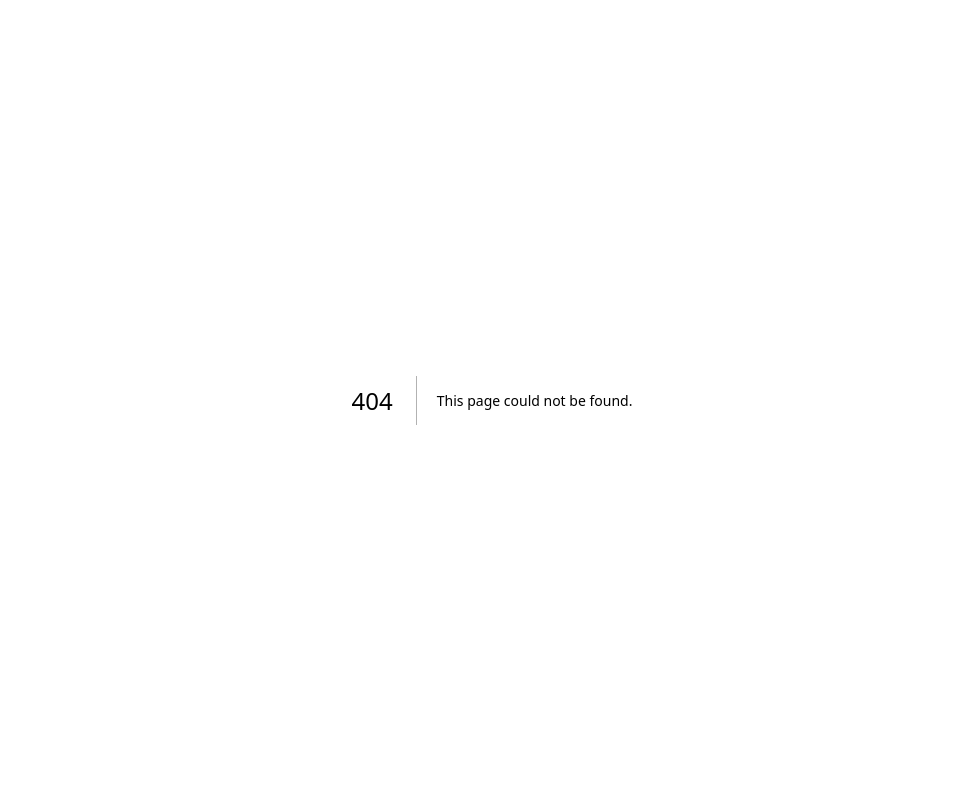
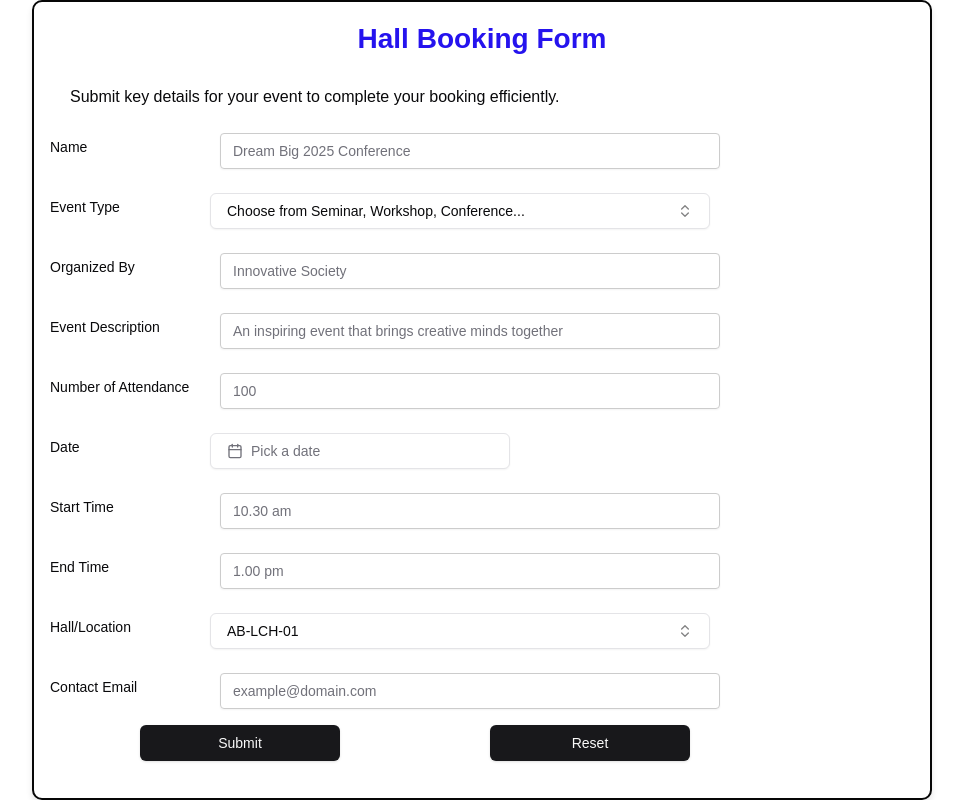
Before and after one commit to zaplink/HallEase-New, a Next.js app: page /bookingNew in a window 1280 px wide. Before the commit this address had no page. Shown: the whole page, without its empty margins (148-1111 px from the left). Built offline with nearby package versions, Linux system fonts and the light colour scheme.

Commit message:
creating new bookingform

```diff
--- /dev/null
+++ b/src/app/bookingNew/page.tsx
@@ -0,0 +1,11 @@
+import React from 'react';
+import Bookingformnew from '@/components/ui/bookingformnew';
+function page() {
+	return (
+		<>
+			<Bookingformnew />
+		</>
+	);
+}
+
+export default page;
--- /dev/null
+++ b/src/app/bookingnewstyle.css
@@ -0,0 +1,48 @@
+.title {
+	color: rgb(37, 19, 238);
+	font-size: 28px;
+	font-weight: 700;
+	text-align: center;
+	margin-bottom: 25px;
+}
+.para {
+	margin-bottom: 35px;
+	margin-left: 20px;
+}
+Form {
+	border: 2px solid rgb(7, 7, 7);
+	border-radius: 10px;
+	padding: 5px 40px;
+	width: 900px;
+	height: 800px;
+	background-color: #ffffff;
+	box-shadow: 0 4px 6px rgba(0, 0, 0, 0.1);
+	margin-left: 180px;
+}
+.input {
+	width: 500px;
+	height: 36px;
+	border-radius: 4px;
+	border: 1px solid #ccc;
+
+	font-size: 14px;
+	box-sizing: border-box;
+	margin-left: 10px;
+}
+.form-item {
+	display: flex;
+	align-items: center; /* Aligns items vertically in the center */
+	gap: 10px; /* Space between label and input */
+}
+
+.form-item label {
+	min-width: 150px; /* Adjust width for consistent alignment */
+}
+.but {
+	width: 200px;
+	margin-left: 90px;
+}
+.reset {
+	width: 200px;
+	margin-left: 150px;
+}
--- /dev/null
+++ b/src/components/ui/bookingformnew.tsx
@@ -0,0 +1,284 @@
+'use client';
+import { Combobox } from '../combobox';
+import { DatePickerDemo } from './DatePicker';
+import { useForm } from 'react-hook-form';
+import '@/app/bookingnewstyle.css';
+
+import {
+	Form,
+	FormItem,
+	FormLabel,
+	FormControl,
+	FormMessage,
+	FormField,
+} from '@/components/ui/form'; // Adjust the import path if needed
+import { Input } from '@/components/ui/input'; // Ensure you have an Input component
+import { Button } from '@/components/ui/button'; // Ensure you have a Button component
+
+type FormValues = {
+	name: string;
+	email: string;
+	eventtype: string;
+	organizedby: string;
+	eventdescription: string;
+	attendance: string;
+	date: Date;
+	starttime: string;
+	endtime: string;
+	halllocation: string;
+};
+
+function BookingFormNew() {
+	const form = useForm<FormValues>({
+		defaultValues: {
+			name: '',
+			email: '',
+		},
+	});
+
+	const onSubmit = (data: FormValues) => {
+		console.log('Form submitted:', data);
+	};
+
+	const eventType = [
+		{ value: 'seminar', label: 'Seminar' },
+		{ value: 'workshop', label: 'work shop' },
+		{ value: 'confference', label: 'confference' },
+		{ value: 'prizegiving', label: 'prize giving' },
+		{ value: 'consert', label: 'consert' },
+	];
+
+	const hallOptions = [
+		{ value: 'ABH1', label: 'ABH1' },
+		{ value: 'ABH2', label: 'ABH2' },
+		{ value: 'ABH3', label: 'ABH3' },
+		{ value: 'ABH4', label: 'ABH4' },
+	];
+
+	return (
+		<Form {...form}>
+			<form
+				onSubmit={form.handleSubmit(onSubmit)}
+				className='space-y-4 p-4'
+			>
+				<h1 className='title'>Hall Booking Form</h1>
+				<p className='para'>
+					Submit key details for your event to complete your booking
+					efficiently.
+				</p>
+				{/* Name Field */}
+				<FormField
+					control={form.control}
+					name='name'
+					rules={{ required: 'Please Enter your event Name' }}
+					render={({ field }) => (
+						<FormItem className='form-item'>
+							<FormLabel>Name</FormLabel>
+							<FormControl>
+								<Input
+									{...field}
+									placeholder='Dream Big 2025 Conference'
+									className='input'
+								/>
+							</FormControl>
+							<FormMessage />
+						</FormItem>
+					)}
+				/>
+
+				<FormField
+					control={form.control}
+					name='eventtype'
+					rules={{ required: 'Please Select your event Type' }}
+					render={({ field }) => (
+						<FormItem className='form-item'>
+							<FormLabel>Event Type</FormLabel>
+							<FormControl>
+								<Combobox
+									options={eventType}
+									placeholder='Choose from Seminar, Workshop, Conference...'
+									value={field.value}
+									onChange={(selected) =>
+										field.onChange(selected)
+									}
+								/>
+							</FormControl>
+							<FormMessage />
+						</FormItem>
+					)}
+				/>
+
+				<FormField
+					control={form.control}
+					name='organizedby'
+					rules={{ required: 'Please Enter your Organization Name' }}
+					render={({ field }) => (
+						<FormItem className='form-item'>
+							<FormLabel>Organized By</FormLabel>
+							<FormControl>
+								<Input
+									{...field}
+									placeholder='Innovative Society'
+									className='input'
+								/>
+							</FormControl>
+							<FormMessage />
+						</FormItem>
+					)}
+				/>
+
+				<FormField
+					control={form.control}
+					name='eventdescription'
+					rules={{ required: 'Please Enter your event Description' }}
+					render={({ field }) => (
+						<FormItem className='form-item'>
+							<FormLabel>Event Description</FormLabel>
+							<FormControl>
+								<Input
+									{...field}
+									placeholder='An inspiring event that brings creative minds together'
+									className='input'
+								/>
+							</FormControl>
+							<FormMessage />
+						</FormItem>
+					)}
+				/>
+
+				<FormField
+					control={form.control}
+					name='attendance'
+					rules={{ required: 'Please Enter Number of attendance' }}
+					render={({ field }) => (
+						<FormItem className='form-item'>
+							<FormLabel>Number of Attendance</FormLabel>
+							<FormControl>
+								<Input
+									{...field}
+									placeholder='100'
+									className='input'
+								/>
+							</FormControl>
+							<FormMessage />
+						</FormItem>
+					)}
+				/>
+
+				<FormField
+					control={form.control}
+					name='date'
+					rules={{ required: 'please select the date' }}
+					render={({}) => (
+						<FormItem className='form-item'>
+							<FormLabel>Date</FormLabel>
+							<FormControl>
+								<DatePickerDemo />
+							</FormControl>
+							<FormMessage />
+						</FormItem>
+					)}
+				/>
+
+				<FormField
+					control={form.control}
+					name='starttime'
+					rules={{ required: 'Please Enter Start Time' }}
+					render={({ field }) => (
+						<FormItem className='form-item'>
+							<FormLabel>Start Time</FormLabel>
+							<FormControl>
+								<Input
+									{...field}
+									placeholder='10.30 am'
+									className='input'
+								/>
+							</FormControl>
+							<FormMessage />
+						</FormItem>
+					)}
+				/>
+
+				<FormField
+					control={form.control}
+					name='endtime'
+					rules={{ required: 'Please Enter End time' }}
+					render={({ field }) => (
+						<FormItem className='form-item'>
+							<FormLabel>End Time</FormLabel>
+							<FormControl>
+								<Input
+									{...field}
+									placeholder='1.00 pm'
+									className='input'
+								/>
+							</FormControl>
+							<FormMessage />
+						</FormItem>
+					)}
+				/>
+
+				<FormField
+					control={form.control}
+					name='halllocation'
+					rules={{ required: 'Please Select your Hall/location' }}
+					render={({ field }) => (
+						<FormItem className='form-item'>
+							<FormLabel>Hall/Location</FormLabel>
+							<FormControl>
+								<Combobox
+									options={hallOptions}
+									placeholder='AB-LCH-01'
+									value={field.value}
+									onChange={(selected) =>
+										field.onChange(selected)
+									}
+								/>
+							</FormControl>
+							<FormMessage />
+						</FormItem>
+					)}
+				/>
+
+				{/* Email Field */}
+				<FormField
+					control={form.control}
+					name='email'
+					rules={{
+						required: 'Email is required',
+						pattern: {
+							value: /^[a-zA-Z0-9._%+-]+@[a-zA-Z0-9.-]+\.[a-zA-Z]{2,}$/,
+							message: 'Invalid email format',
+						},
+					}}
+					render={({ field }) => (
+						<FormItem className='form-item'>
+							<FormLabel> Contact Email</FormLabel>
+							<FormControl>
+								<Input
+									{...field}
+									placeholder='example@domain.com'
+									className='input'
+								/>
+							</FormControl>
+							<FormMessage />
+						</FormItem>
+					)}
+				/>
+
+				{/* Submit Button */}
+				<div>
+					<Button type='submit' className='but'>
+						Submit
+					</Button>
+
+					<Button type='reset' className='reset'>
+						Reset
+					</Button>
+				</div>
+			</form>
+		</Form>
+	);
+}
+
+export default BookingFormNew;
```
